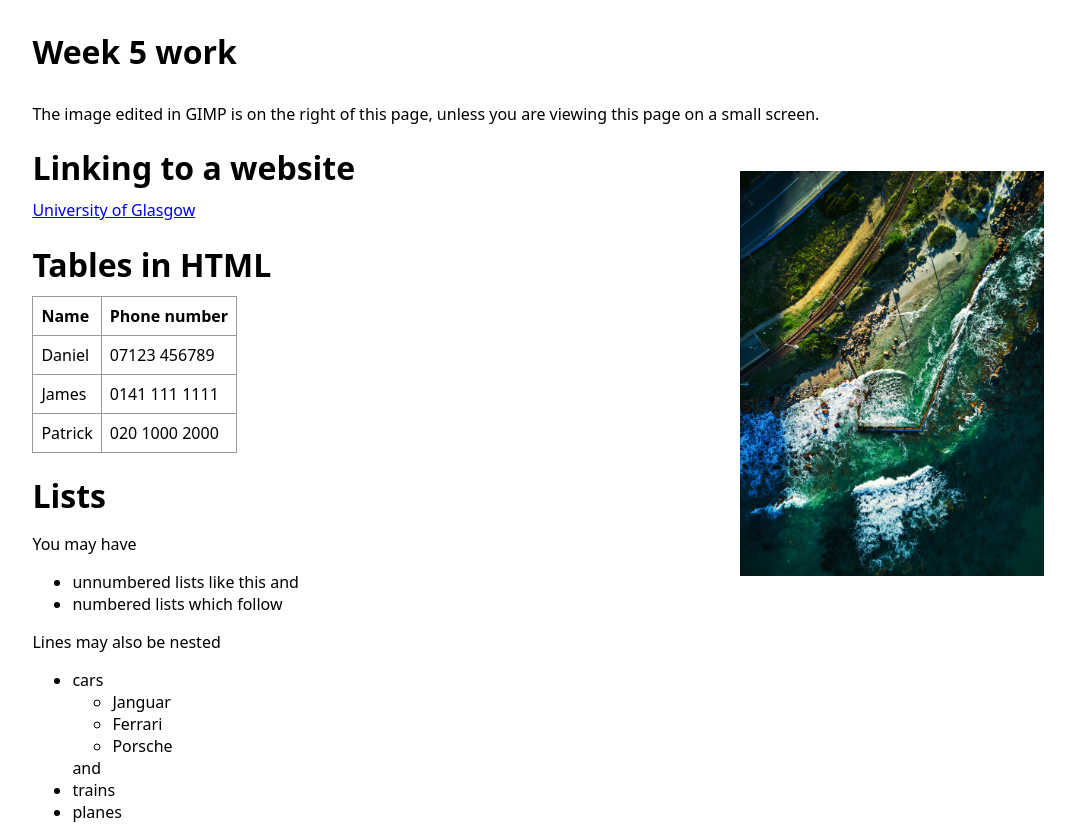
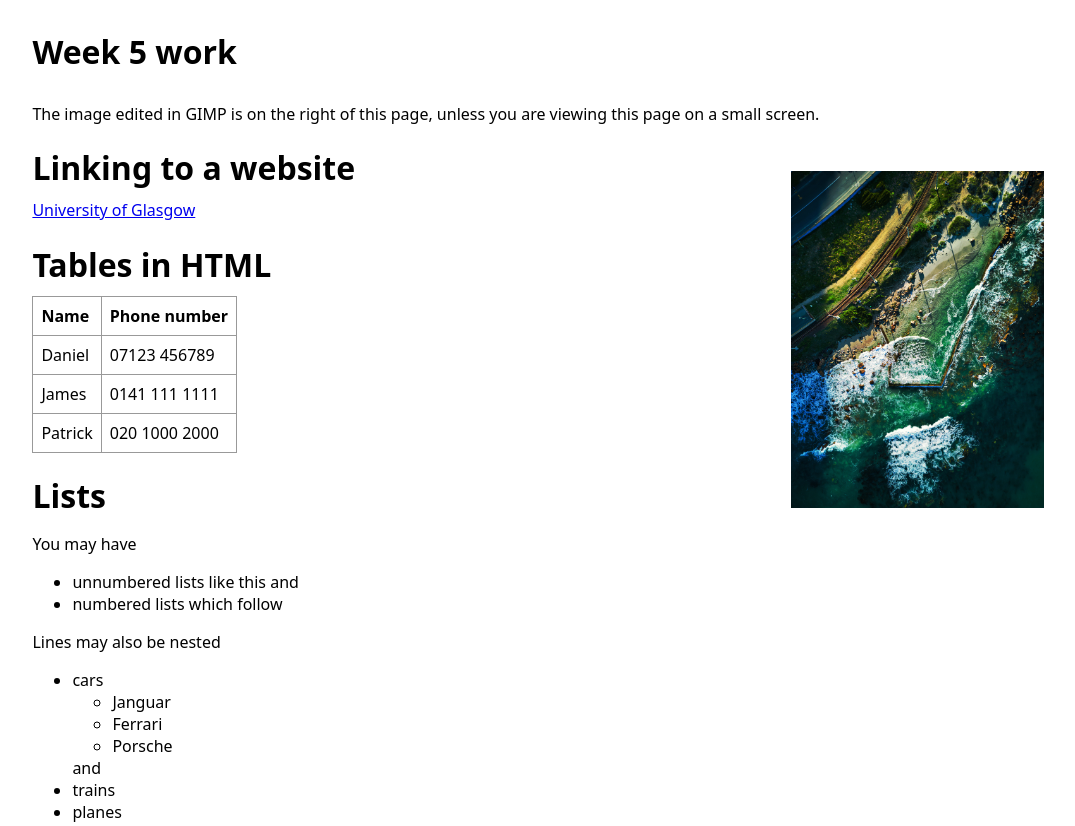
Before and after one commit to DukeDan1/dukedan1.github.io, a plain HTML site: page DMIS1A/labwork.html in a window 1280 px wide. Shown: the top 826 px of the page, without its empty margins (102-1177 px from the left). Drawn offline with Linux system fonts and the light colour scheme.

Commit message:
25% for img

```diff
--- a/DMIS1A/css/style.css
+++ b/DMIS1A/css/style.css
@@ -16,7 +16,7 @@ table {
 
 .container {padding-right:10%; padding-left:10%;}
 
-img {width: 30%; float:right;}
+img {width: 25%; float:right;}
 
 h1 {margin-bottom:10px;}
 @media screen and (max-width:900px) {
```
